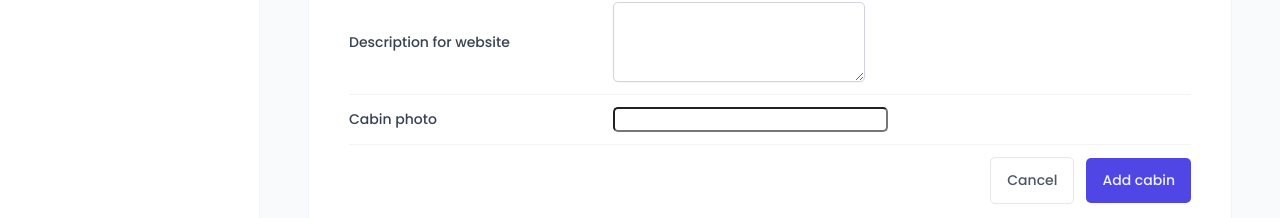
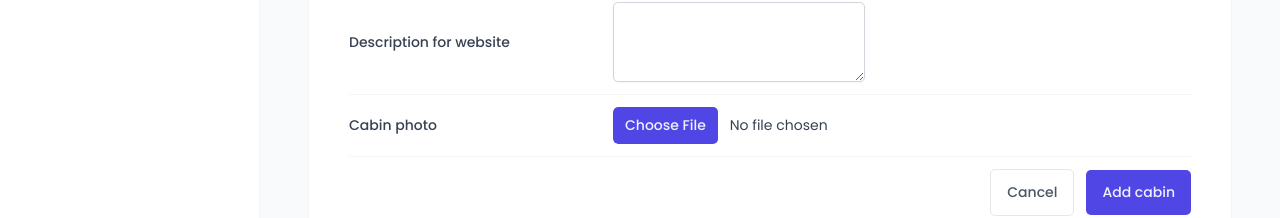
Before and after one commit to eslamalawy/the-ultimate-react-course, a React (Vite) app: page /cabins in a window 1280 px wide. Both pictures are taken after a click on the button "Add new cabin". Shown: the part 575-793 px from the top of the page. Built offline with nearby package versions, Linux system fonts and the light colour scheme; no server answers; the database is empty; a web font is replaced by a local one.

Commit message:
Uploading Images to Supabase - enhancing the disable all inputs

```diff
--- a/src/features/cabins/CabinRow.jsx
+++ b/src/features/cabins/CabinRow.jsx
@@ -52,7 +52,7 @@ function CabinRow({ cabin }) {
   } = cabin;
 
   const queryClient = useQueryClient();
-  const { isLoading: isDeleting, mutate } = useMutation({
+  const { isPending: isDeleting, mutate } = useMutation({
     // mutationFn: (id) => deleteCabin(id), or -> because you give the mutate function the params
     mutationFn: deleteCabin,
     onSuccess: () => {
--- a/src/features/cabins/CreateCabinForm.jsx
+++ b/src/features/cabins/CreateCabinForm.jsx
@@ -1,4 +1,3 @@
-import styled from "styled-components";
 import { useForm } from "react-hook-form";
 import Input from "../../ui/Input";
 import Form from "../../ui/Form";
@@ -12,21 +11,29 @@ import FormRow from "../../ui/FormRow";
 
 function CreateCabinForm() {
   const queryClient = useQueryClient();
-  const { register, handleSubmit, reset, getValues, formState } = useForm();
-  const { errors } = formState;
-  const { isLoading: isCreating, mutate } = useMutation({
+
+  const { isPending: isCreating, mutate } = useMutation({
     mutationFn: createCabin,
     onSuccess: () => {
       toast.success("New cabin successfully created");
       queryClient.invalidateQueries({ queryKey: ["cabins"] });
-      reset();
+      resetTheForm(); // we depend here on the closure
     },
     onError: (err) => toast.error(err.message),
   });
 
+  const { register, handleSubmit, reset, getValues, formState } = useForm({
+    disabled: isCreating, // Disable all inputs if disableCondition is true -> isCreating
+  });
+  const { errors } = formState;
+
+  function resetTheForm() {
+    reset();
+  }
+
   function onSubmit(data) {
-    // console.log(data);
-    mutate(data);
+    // console.log("onSubmit", data);
+    mutate({ ...data, image: data.image[0] });
   }
   function onError(errors) {
     // incase you need it
@@ -42,14 +49,12 @@ function CreateCabinForm() {
           {...register("name", {
             required: "This field is required",
           })}
-          disabled={isCreating}
         />
       </FormRow>
 
       <FormRow label="Maximum capacity" error={errors?.maxCapacity?.message}>
         <Input
           type="number"
-          disabled={isCreating}
           id="maxCapacity"
           {...register("maxCapacity", {
             required: "This field is required",
@@ -61,11 +66,10 @@ function CreateCabinForm() {
         />
       </FormRow>
 
-      <FormRow  label="Regular price" error={errors?.regularPrice?.message}>
+      <FormRow label="Regular price" error={errors?.regularPrice?.message}>
         <Input
           type="number"
           id="regularPrice"
-          disabled={isCreating}
           {...register("regularPrice", {
             required: "This field is required",
           })}
@@ -76,22 +80,28 @@ function CreateCabinForm() {
         <Input
           type="number"
           id="discount"
-          disabled={isCreating}
           defaultValue={0}
           {...register("discount", {
             required: "This field is required",
-            validate: (value) =>
-              value <= getValues().regularPrice ||
+
+            validate: (value, formValues) =>
+              Number(value) <= Number(formValues.regularPrice) ||
               "Discount should be less than regular price",
+            // it can also work like this
+            // validate: (value) =>
+            //   value <= getValues().regularPrice ||
+            //   "Discount should be less than regular price",
           })}
         />
       </FormRow>
 
-      <FormRow label="Description for website" error={errors?.description?.message}>
+      <FormRow
+        label="Description for website"
+        error={errors?.description?.message}
+      >
         <Textarea
           type="number"
           id="description"
-          disabled={isCreating}
           defaultValue=""
           {...register("description", {
             required: "This field is required",
@@ -100,15 +110,28 @@ function CreateCabinForm() {
       </FormRow>
 
       <FormRow label="Cabin photo">
-        <FileInput id="image" accept="image/*" />
+        <FileInput
+          id="image"
+          accept="image/*"
+          {...register("image", {
+            required: "This field is required",
+          })}
+        />
       </FormRow>
 
       <FormRow>
-        {/* type is an HTML attribute! */}
-        <Button variation="secondary" type="reset" onClick={() => reset()}>
+        {/* type is an HTML attribute!  and we use the disabled because it's part of the form inputs as we didnot use ...register*/}
+        <Button
+          disabled={isCreating}
+          variation="secondary"
+          type="reset"
+          onClick={() => reset()}
+        >
           Cancel
         </Button>
-        <Button disabled={isCreating}>Add cabin</Button>
+        <Button disabled={isCreating}>
+          {isCreating ? "Adding..." : "Add cabin"}
+        </Button>
       </FormRow>
     </Form>
   );
--- a/src/services/apiCabins.js
+++ b/src/services/apiCabins.js
@@ -11,11 +11,32 @@ export async function getCabins() {
 }
 
 export async function createCabin(newCabin) {
-  const { data, error } = await supabase.from("cabins").insert([newCabin]);
+  const imageName = `${Math.random()}-${newCabin.image.name}`.replaceAll(
+    "/",
+    "",
+  );
+  const imagePath = `${import.meta.env.VITE_SUPABASE_URL}/storage/v1/object/public/cabin-images/${imageName}`;
+  // 1. Create cabin
+  const { data, error } = await supabase
+    .from("cabins")
+    .insert([{ ...newCabin, image: imagePath }]);
   if (error) {
     console.error(error);
     throw new Error("Cabin could not be created");
   }
+  // 2. Upload Image
+  const { error: storageError } = await supabase.storage
+    .from("cabin-images")
+    .upload(imageName, newCabin.image);
+
+  if (storageError) {
+    console.error(storageError);
+    await deleteCabin(data.id);
+    throw new Error(
+      "Cabin image could not be uploaded and the cabin was not created",
+    );
+  }
+
   return data;
 }
 
--- a/src/ui/FileInput.jsx
+++ b/src/ui/FileInput.jsx
@@ -1,6 +1,6 @@
 import styled from "styled-components";
 
-const FileInput = styled.input`
+const FileInput = styled.input.attrs({ type: "file" })`
   font-size: 1.4rem;
   border-radius: var(--border-radius-sm);
 
@@ -14,7 +14,9 @@ const FileInput = styled.input`
     color: var(--color-brand-50);
     background-color: var(--color-brand-600);
     cursor: pointer;
-    transition: color 0.2s, background-color 0.2s;
+    transition:
+      color 0.2s,
+      background-color 0.2s;
 
     &:hover {
       background-color: var(--color-brand-700);
```
